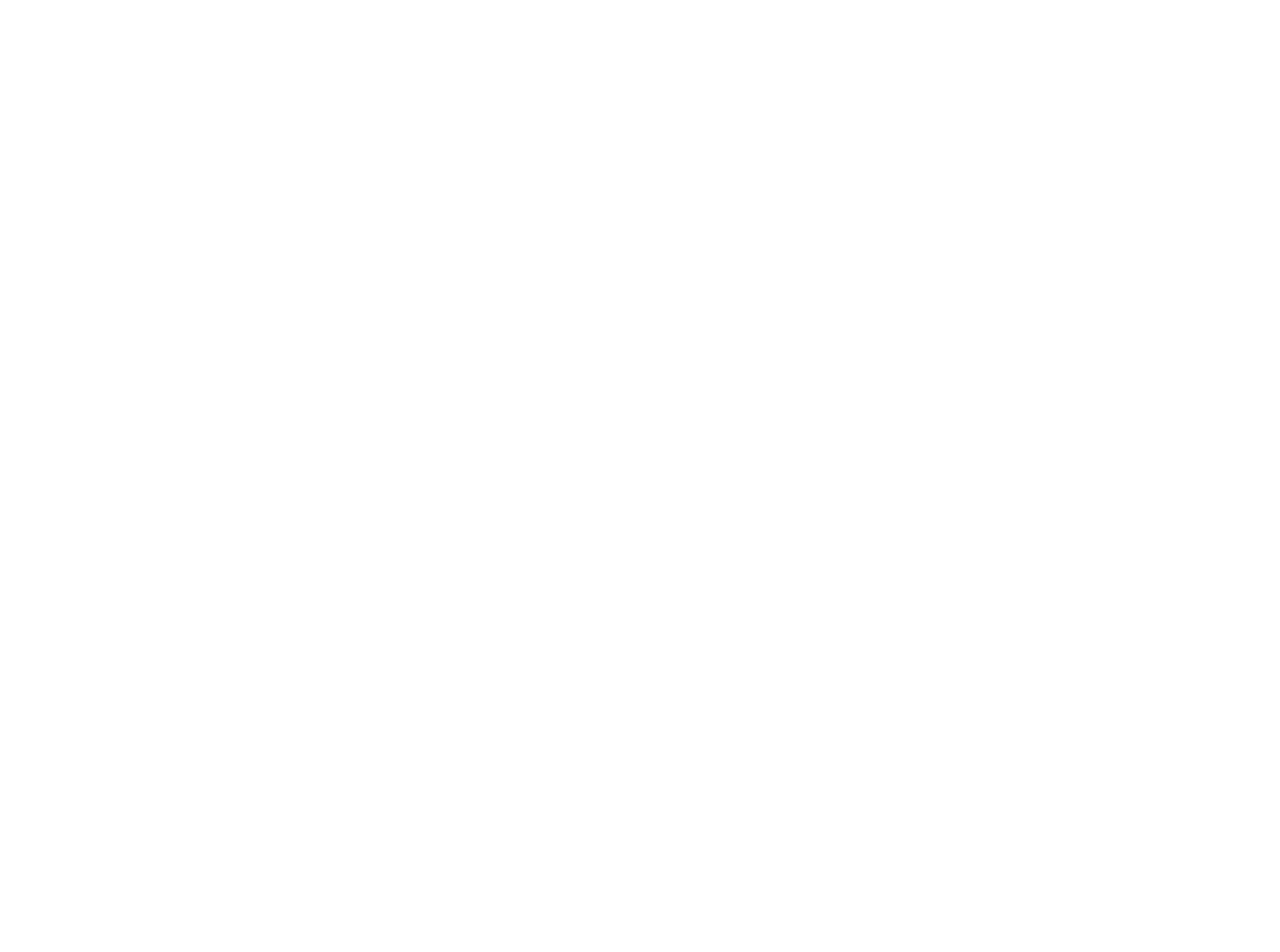
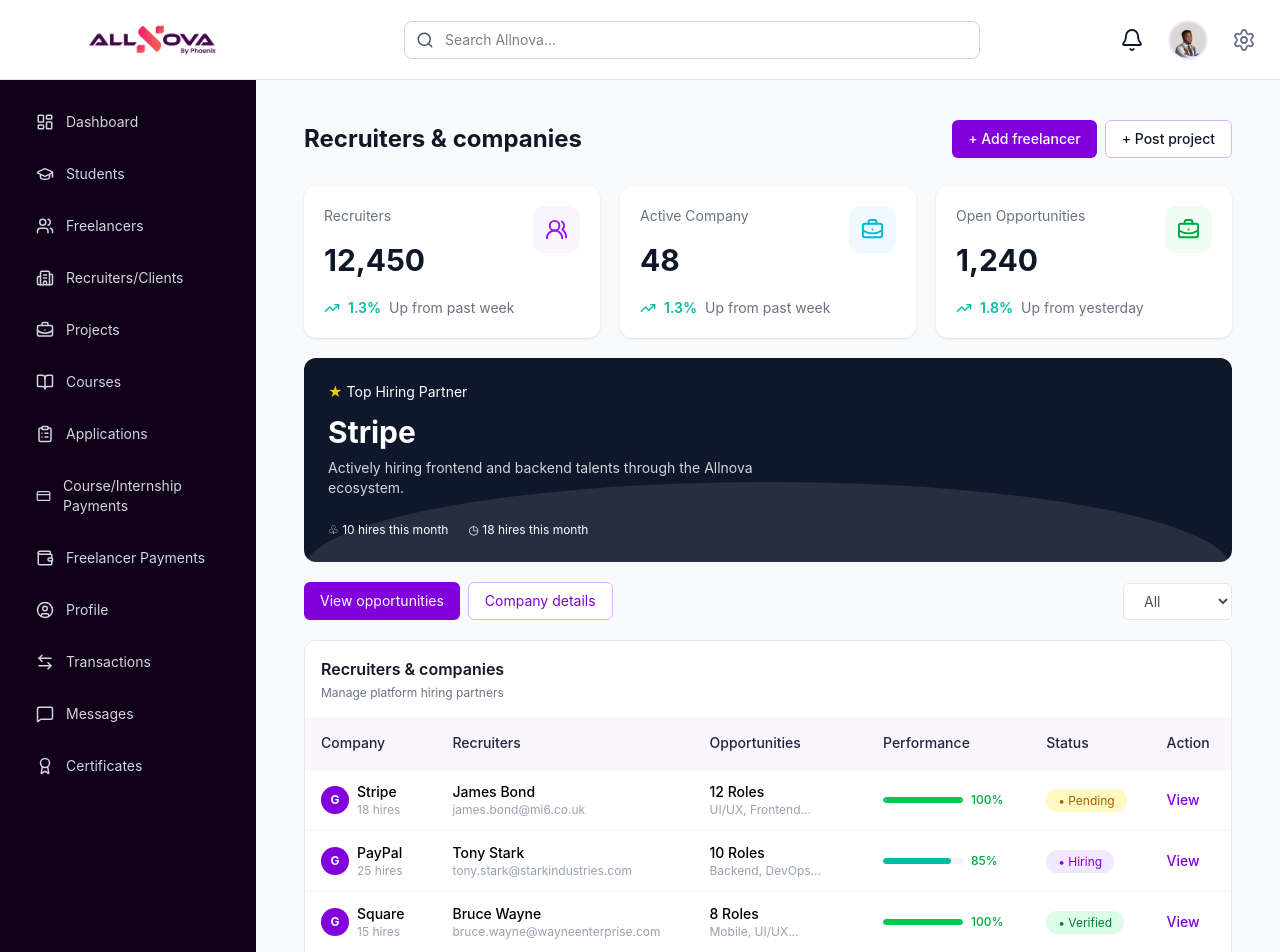
Before and after one commit to Allnovas-Org/Frontend, a React (Vite) app in the folder apps/admin/: page /admin/recruiters-companies in a window 1280 px wide. Before the commit this address had no page. Shown: the top 952 px of the page. Before the commit the page ends 800 px from the top, so only its background shows below. Built offline with nearby package versions, Linux system fonts and the light colour scheme.

Commit message:
Add Recruiters and Companies page with navigation

```diff
--- a/apps/admin/src/App.tsx
+++ b/apps/admin/src/App.tsx
@@ -6,7 +6,7 @@ import Dashboard from "./pages/Dashboard";
 import Students from "./pages/Students";
 import Freelancers from "./pages/Freelancers";
 import RecruitersClients from "./pages/RecruitersClients";
-
+import RecruitersCompanies from "./pages/RecruitersCompanies";
 function App() {
   return (
     <BrowserRouter>
@@ -17,7 +17,7 @@ function App() {
           <Route path="freelancers" element={<Freelancers />} />
 
 <Route path="recruiters-clients" element={<RecruitersClients />} />
-
+<Route path="recruiters-companies" element={<RecruitersCompanies />} />
         </Route>
       </Routes>
     </BrowserRouter>
--- a/apps/admin/src/pages/RecruitersClients.tsx
+++ b/apps/admin/src/pages/RecruitersClients.tsx
@@ -142,6 +142,7 @@ export default function RecruitersClients() {
     </div>
 
     <button
+    onClick={() => window.location.href = "/admin/recruiters-companies"}
       type="button"
       className="text-sm font-medium text-purple-700"
     >
--- /dev/null
+++ b/apps/admin/src/pages/RecruitersCompanies.tsx
@@ -0,0 +1,139 @@
+import { BriefcaseBusiness, TrendingUp, UsersRound } from "lucide-react";
+
+const companies = [
+  { name: "Stripe", hires: 18, recruiter: "James Bond", email: "james.bond@mi6.co.uk", roles: 12, category: "UI/UX, Frontend...", performance: 100, status: "Pending" },
+  { name: "PayPal", hires: 25, recruiter: "Tony Stark", email: "tony.stark@starkindustries.com", roles: 10, category: "Backend, DevOps...", performance: 85, status: "Hiring" },
+  { name: "Square", hires: 15, recruiter: "Bruce Wayne", email: "bruce.wayne@wayneenterprise.com", roles: 8, category: "Mobile, UI/UX...", performance: 100, status: "Verified" },
+  { name: "Amazon", hires: 30, recruiter: "Clark Kent", email: "clark.kent@dailyplanet.com", roles: 14, category: "Frontend, Backend...", performance: 100, status: "Inactive" },
+  { name: "Apple", hires: 22, recruiter: "Diana Prince", email: "diana.prince@themyscira.com", roles: 9, category: "UX Research, Design...", performance: 100, status: "Verified" },
+  ...Array.from({ length: 4 }, () => ({
+    name: "Google", hires: 28, recruiter: "Peter Parker",
+    email: "peter.parker@dailybugle.com", roles: 11,
+    category: "Data Science, AI...", performance: 58, status: "Verified"
+  }))
+];
+
+const stats = [
+  { title: "Recruiters", value: "12,450", growth: "1.3%", period: "Up from past week", icon: UsersRound, iconColor: "text-purple-600", iconBg: "bg-purple-50" },
+  { title: "Active Company", value: "48", growth: "1.3%", period: "Up from past week", icon: BriefcaseBusiness, iconColor: "text-cyan-500", iconBg: "bg-sky-50" },
+  { title: "Open Opportunities", value: "1,240", growth: "1.8%", period: "Up from yesterday", icon: BriefcaseBusiness, iconColor: "text-green-600", iconBg: "bg-green-50" }
+];
+
+export default function RecruitersCompanies() {
+  return (
+    <div className="p-6">
+      <div className="mb-7 flex flex-wrap items-center justify-between gap-4">
+        <h1 className="text-2xl font-bold text-gray-900">Recruiters &amp; companies</h1>
+        <div className="flex gap-2">
+          <button className="rounded-md bg-purple-700 px-4 py-2 text-sm font-medium text-white">+ Add freelancer</button>
+          <button className="rounded-md border border-purple-300 bg-white px-4 py-2 text-sm font-medium text-gray-900">+ Post project</button>
+        </div>
+      </div>
+
+      <div className="mb-5 grid grid-cols-1 gap-5 md:grid-cols-3">
+        {stats.map((stat) => (
+          <div key={stat.title} className="relative rounded-xl bg-white p-5 shadow-sm">
+            <div className={`absolute right-5 top-5 rounded-xl p-3 ${stat.iconBg} ${stat.iconColor}`}>
+              <stat.icon size={23} />
+            </div>
+            <p className="text-sm text-gray-500">{stat.title}</p>
+            <h2 className="mt-4 text-3xl font-bold text-gray-900">{stat.value}</h2>
+            <div className="mt-5 flex items-center gap-2 text-sm">
+              <TrendingUp size={16} className="text-teal-500" />
+              <span className="font-semibold text-teal-500">{stat.growth}</span>
+              <span className="text-gray-500">{stat.period}</span>
+            </div>
+          </div>
+        ))}
+      </div>
+
+      <div className="relative mb-5 overflow-hidden rounded-xl bg-slate-900 p-6 text-white">
+        <div className="pointer-events-none absolute -bottom-24 left-0 h-44 w-full rounded-[50%] bg-white/10" />
+        <div className="relative">
+          <p className="text-sm"><span className="text-yellow-400">★</span> Top Hiring Partner</p>
+          <h2 className="mt-3 text-3xl font-bold">Stripe</h2>
+          <p className="mt-2 max-w-md text-sm text-gray-300">Actively hiring frontend and backend talents through the Allnova ecosystem.</p>
+          <div className="mt-6 flex gap-5 text-xs">
+            <span>♧ 10 hires this month</span>
+            <span>◷ 18 hires this month</span>
+          </div>
+        </div>
+      </div>
+
+      <div className="mb-5 flex flex-wrap items-center justify-between gap-3">
+        <div className="flex gap-2">
+          <button className="rounded-md bg-purple-700 px-4 py-2 text-sm text-white">View opportunities</button>
+          <button className="rounded-md border border-purple-300 bg-white px-4 py-2 text-sm text-purple-700">Company details</button>
+        </div>
+        <select className="rounded-md border border-gray-200 bg-white px-4 py-2 text-sm text-gray-600">
+          <option>All</option>
+          <option>Verified</option>
+          <option>Pending</option>
+          <option>Hiring</option>
+          <option>Inactive</option>
+        </select>
+      </div>
+
+      <div className="overflow-hidden rounded-xl border border-gray-200 bg-white">
+        <div className="flex items-center justify-between p-4">
+          <div>
+            <h2 className="font-semibold text-gray-900">Recruiters &amp; companies</h2>
+            <p className="mt-1 text-xs text-gray-500">Manage platform hiring partners</p>
+          </div>
+
+        </div>
+
+        <div className="overflow-x-auto">
+          <table className="w-full min-w-[850px] text-left text-sm">
+            <thead className="bg-purple-50 text-gray-800">
+              <tr>
+                {["Company", "Recruiters", "Opportunities", "Performance", "Status", "Action"].map((heading) => (
+                  <th key={heading} className="px-4 py-4 font-medium">{heading}</th>
+                ))}
+              </tr>
+            </thead>
+            <tbody>
+              {companies.map((company, index) => (
+                <tr key={index} className="border-t border-gray-100">
+                  <td className="px-4 py-3">
+                    <div className="flex items-center gap-2">
+                      <span className="flex h-7 w-7 items-center justify-center rounded-full bg-purple-700 text-xs font-bold text-white">G</span>
+                      <div>
+                        <p className="font-medium">{company.name}</p>
+                        <p className="text-xs text-gray-400">{company.hires} hires</p>
+                      </div>
+                    </div>
+                  </td>
+                  <td className="px-4 py-3">
+                    <p className="font-medium">{company.recruiter}</p>
+                    <p className="text-xs text-gray-400">{company.email}</p>
+                  </td>
+                  <td className="px-4 py-3">
+                    <p className="font-medium">{company.roles} Roles</p>
+                    <p className="text-xs text-gray-400">{company.category}</p>
+                  </td>
+                  <td className="px-4 py-3">
+                    <div className="flex items-center gap-2">
+                      <div className="h-1.5 w-20 overflow-hidden rounded-full bg-gray-100">
+                        <div className={`h-full rounded-full ${company.performance < 60 ? "bg-yellow-400" : company.performance < 100 ? "bg-teal-500" : "bg-green-500"}`} style={{ width: `${company.performance}%` }} />
+                      </div>
+                      <span className={`text-xs font-medium ${company.performance < 60 ? "text-yellow-500" : "text-green-600"}`}>{company.performance}%</span>
+                    </div>
+                  </td>
+                  <td className="px-4 py-3">
+                    <span className={`rounded-full px-3 py-1 text-xs ${company.status === "Verified" ? "bg-green-100 text-green-700" : company.status === "Pending" ? "bg-yellow-100 text-yellow-700" : company.status === "Hiring" ? "bg-purple-100 text-purple-700" : "bg-gray-100 text-gray-500"}`}>
+                      • {company.status}
+                    </span>
+                  </td>
+                  <td className="px-4 py-3">
+                    <button className="text-sm font-medium text-purple-700">View</button>
+                  </td>
+                </tr>
+              ))}
+            </tbody>
+          </table>
+        </div>
+      </div>
+    </div>
+  );
+}
```
